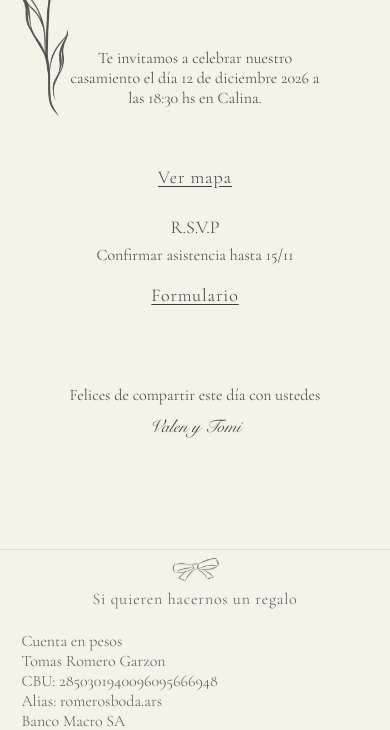
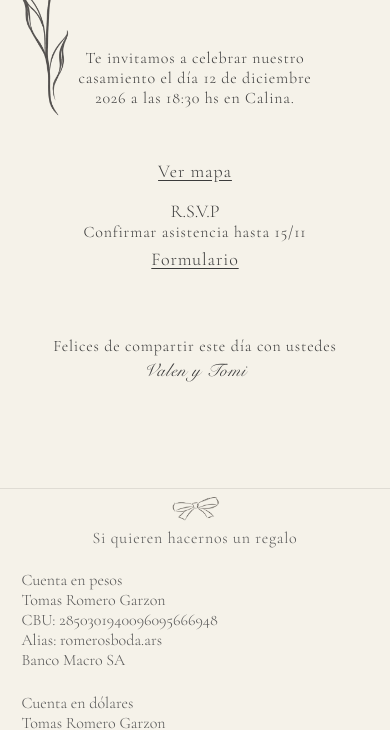
Before and after one commit to tomiromerog/boda-web, a plain HTML site: page index.html in a window 390 px wide. Shown: the part 113-843 px from the top of the page. Drawn offline with Linux system fonts and the light colour scheme.

Commit message:
Add files via upload

```diff
--- a/index.html
+++ b/index.html
@@ -6,6 +6,7 @@
     <meta name="theme-color" content="#f5f2e9">
     <meta name="description" content="Valentina y Tomás. Te invitamos a celebrar nuestro casamiento el 12 de diciembre de 2026 a las 18:30 hs en Calina.">
     <title>Valentina y Tomás · Nuestro casamiento</title>
+    <link rel="icon" href="assets/favicon.svg?v=4" type="image/svg+xml">
     <link rel="preload" href="assets/cormorant-garamond.woff2" as="font" type="font/woff2" crossorigin>
     <link rel="stylesheet" href="styles.css">
   </head>
@@ -20,7 +21,11 @@
       <section class="hero section" id="invitacion" aria-labelledby="nombres">
         <img class="flower" src="assets/flores.png" alt="" width="1024" height="1536" fetchpriority="high">
         <h1 id="nombres">Valentina y Tomás</h1>
-        <p class="invitation">Te invitamos a celebrar nuestro casamiento el día 12 de diciembre 2026 a las 18:30 hs en Calina.</p>
+        <p class="invitation">
+          <span>Te invitamos a celebrar nuestro</span>
+          <span>casamiento el día 12 de diciembre</span>
+          <span>2026 a las 18:30 hs en Calina.</span>
+        </p>
       </section>
 
       <section class="attendance section" aria-label="Ubicación y confirmación de asistencia">
--- a/styles.css
+++ b/styles.css
@@ -105,15 +105,17 @@
   margin: 0 0 calc(16.67725 * var(--page-unit)) 31.35%;
   font-size: calc(2.1875 * var(--page-unit));
   line-height: 1.25;
+  letter-spacing: 0.05em;
 }
+
+.invitation > span { display: block; white-space: nowrap; }
 
 .attendance { display: grid; justify-items: center; }
 
 .map-link, .rsvp-desktop {
   display: block;
-  padding: 4px;
   font-size: calc(2.8125 * var(--page-unit));
-  line-height: 1.2;
+  line-height: 0.9;
   letter-spacing: 0.05em;
 }
 
@@ -123,20 +125,24 @@
 
 .rsvp-mobile { display: none; }
 
-.closing { padding: calc(8.02185 * var(--page-unit)) 0 calc(12.82043 * var(--page-unit)); }
+.closing {
+  display: grid;
+  grid-template-columns: minmax(0, 1fr);
+  padding: calc(8.02185 * var(--page-unit)) 0 calc(12.82043 * var(--page-unit));
+}
 
 .closing > p:first-child {
   width: 34.86%;
   margin-inline: auto;
   font-size: calc(2.1875 * var(--page-unit));
-  line-height: 1.25;
+  line-height: 0.9;
 }
 
 .signature {
   margin-top: calc(1.54724 * var(--page-unit));
   font-family: "Snell Roundhand", cursive;
   font-size: calc(2.5 * var(--page-unit));
-  line-height: 1.4;
+  line-height: 0.9;
 }
 
 .gift-divider {
@@ -197,15 +203,24 @@
 
   .rsvp-desktop { display: none; }
 
-  .rsvp-mobile { display: block; width: 87.7%; }
+  .rsvp-mobile {
+    display: grid;
+    grid-template-columns: minmax(0, 1fr);
+    width: 87.7%;
+    line-height: 0.9;
+  }
 
   .rsvp-mobile h2 { margin-bottom: 1.66066vw; font-size: 4.61538vw; }
 
-  .rsvp-mobile p { margin-bottom: 2.91466vw; font-size: 4.10256vw; }
+  .rsvp-mobile p {
+    margin-bottom: 2.91466vw;
+    font-size: 4.10256vw;
+    letter-spacing: 0.05em;
+  }
 
   .rsvp-mobile a {
-    display: inline-block;
-    padding: 8px;
+    display: block;
+    justify-self: center;
     margin-bottom: 5.84335vw;
     font-size: 4.61538vw;
     letter-spacing: 0.05em;
@@ -213,9 +228,17 @@
 
   .closing { padding: 12.47997vw 0 27.93771vw; }
 
-  .closing > p:first-child { width: 87.7%; font-size: 4.10256vw; }
+  .closing > p:first-child {
+    width: 87.7%;
+    font-size: 4.10256vw;
+    letter-spacing: 0.05em;
+  }
 
-  .signature { margin-top: 2.51603vw; font-size: 4.61538vw; }
+  .signature {
+    margin-top: 2.51603vw;
+    font-size: 4.61538vw;
+    letter-spacing: 0.05em;
+  }
 
   .gifts { padding-bottom: 7.28566vw; }
 
```
Also changed, not shown: assets/favicon.svg (added).
